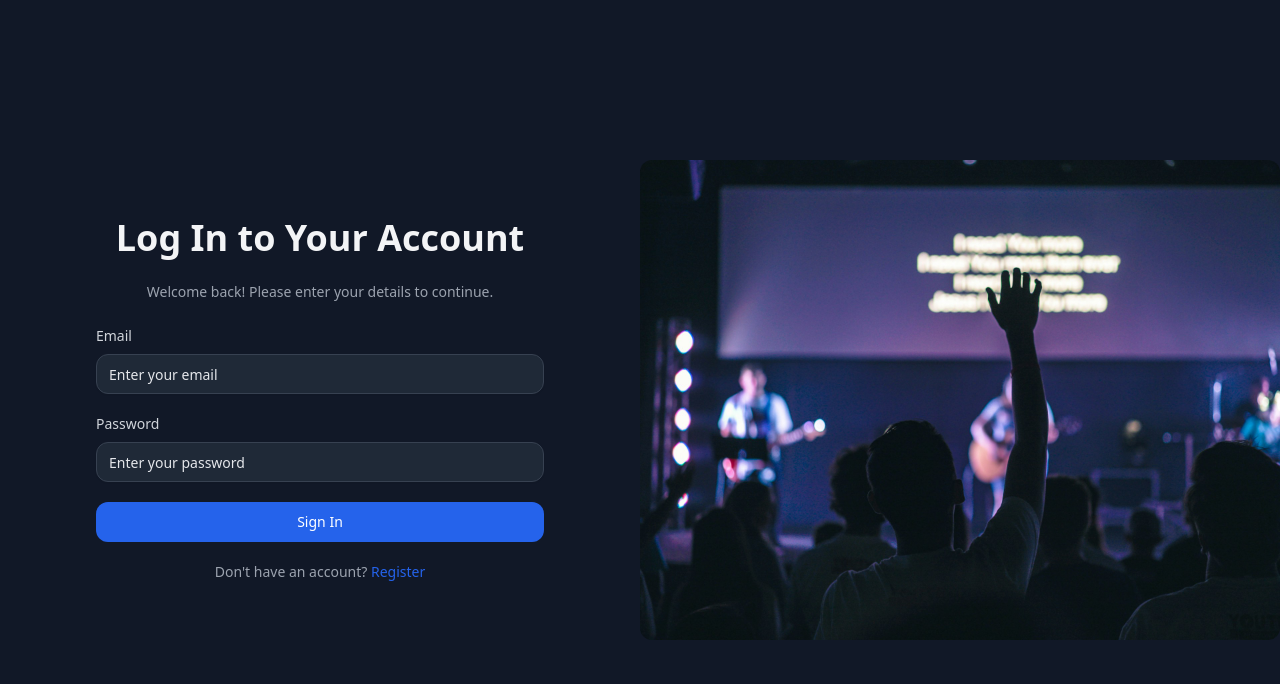
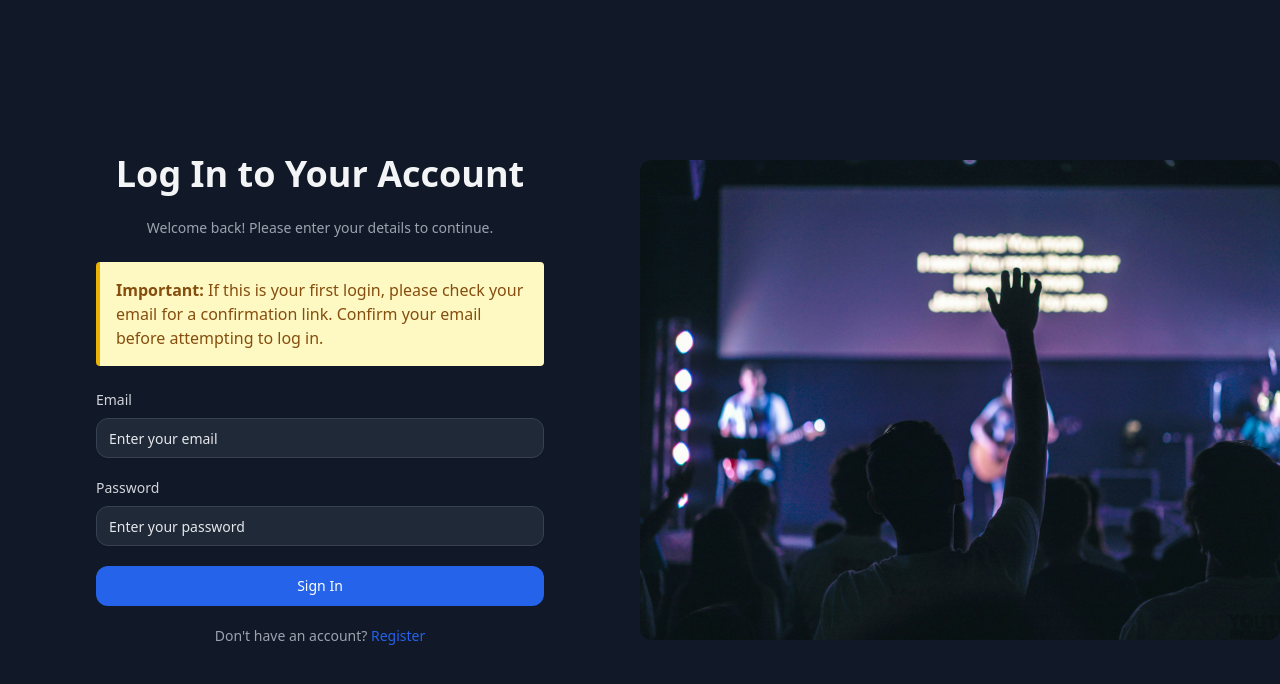
Before and after one commit to jps27CSE/Fellowship_Prayer_Tailwind_Shad_cn, a Next.js app: page /login in a window 1280 px wide. Shown: the top 684 px of the page. Built offline with nearby package versions, Linux system fonts and the light colour scheme; no server answers.

Commit message:
confirmation email and react toast

```diff
--- a/app/(site)/login/page.tsx
+++ b/app/(site)/login/page.tsx
@@ -7,6 +7,7 @@ import { useState } from "react";
 import { supabase } from "@/lib/supabase";
 import { useRouter } from "next/navigation";
 import { saveToLocalStorage } from "@/lib/localStorage";
+import toast from "react-hot-toast";
 
 const Login = () => {
   const {
@@ -33,7 +34,12 @@ const Login = () => {
       });
 
       if (error) {
-        setErrorMessage(error.message); // Display error message if login fails
+        if (error.status === 400) {
+          // Notify user to check email for confirmation if 400 error occurs
+          toast.error("Please check your credentials");
+        } else {
+          setErrorMessage(error.message); // Display other error messages
+        }
         setLoading(false);
         return;
       }
@@ -63,6 +69,15 @@ const Login = () => {
             Welcome back! Please enter your details to continue.
           </p>
 
+          {/* Caution Message */}
+          <div className="p-4 mt-4 bg-yellow-100 border-l-4 border-yellow-500 text-yellow-800 rounded">
+            <p>
+              <strong>Important:</strong> If this is your first login, please
+              check your email for a confirmation link. Confirm your email
+              before attempting to log in.
+            </p>
+          </div>
+
           <form className="space-y-5 mt-6" onSubmit={handleSubmit(onsubmit)}>
             {/* Email field */}
             <div>
@@ -82,7 +97,7 @@ const Login = () => {
               {errors.email && (
                 <p className="text-sm text-red-500 mt-1">
                   {errors.email.message}
-                </p> // <-- Error message for email
+                </p>
               )}
             </div>
 
@@ -104,7 +119,7 @@ const Login = () => {
               {errors.password && (
                 <p className="text-sm text-red-500 mt-1">
                   {errors.password.message}
-                </p> // <-- Error message for password
+                </p>
               )}
             </div>
 
@@ -112,8 +127,9 @@ const Login = () => {
             <Button
               type="submit"
               className="w-full py-3 mt-5 text-white bg-blue-600 hover:bg-blue-700 dark:bg-blue-500 dark:hover:bg-blue-600 rounded-xl"
+              disabled={loading}
             >
-              Sign In
+              {loading ? "Signing In..." : "Sign In"}
             </Button>
 
             {/* Sign Up Link */}
--- a/app/(site)/register/page.tsx
+++ b/app/(site)/register/page.tsx
@@ -7,6 +7,7 @@ import { RegisterFormData } from "@/types/user";
 import { useState } from "react";
 import { useRouter } from "next/navigation";
 import { registerUser } from "@/services/authService";
+import toast from "react-hot-toast";
 
 const Register = () => {
   const {
@@ -46,8 +47,10 @@ const Register = () => {
         birthday_month,
       );
 
-      alert("Registration successful!");
-      router.push("/dashboard");
+      toast.success(
+        "Registration successful! Check your email for confirmation.",
+      );
+      router.push("/login");
     } catch (error) {
       setErrorMessage(error.message);
     } finally {
--- a/app/layout.tsx
+++ b/app/layout.tsx
@@ -2,8 +2,8 @@ import type { Metadata } from "next";
 import { Geist, Geist_Mono } from "next/font/google";
 import "./globals.css";
 import { ThemeProvider } from "@/components/theme-provider";
-import SupabaseProvider from "@/providers/supabaseProvider";
 import { AuthProvider } from "@/providers/authProvider";
+import { Toaster } from "react-hot-toast";
 
 const geistSans = Geist({
   variable: "--font-geist-sans",
@@ -37,6 +37,7 @@ export default function RootLayout({
             enableSystem
             disableTransitionOnChange
           >
+            <Toaster position="bottom-right" /> {/* Use Toaster here */}
             {children}
           </ThemeProvider>
         </AuthProvider>
--- a/package.json
+++ b/package.json
@@ -31,6 +31,7 @@
     "react-big-calendar": "^1.17.1",
     "react-dom": "^19.0.0",
     "react-hook-form": "^7.54.2",
+    "react-hot-toast": "^2.5.1",
     "tailwind-merge": "^2.6.0",
     "tailwindcss-animate": "^1.0.7"
   },
```
Also changed, not shown: 1 other file (tests, documents, lock files or other folders).
